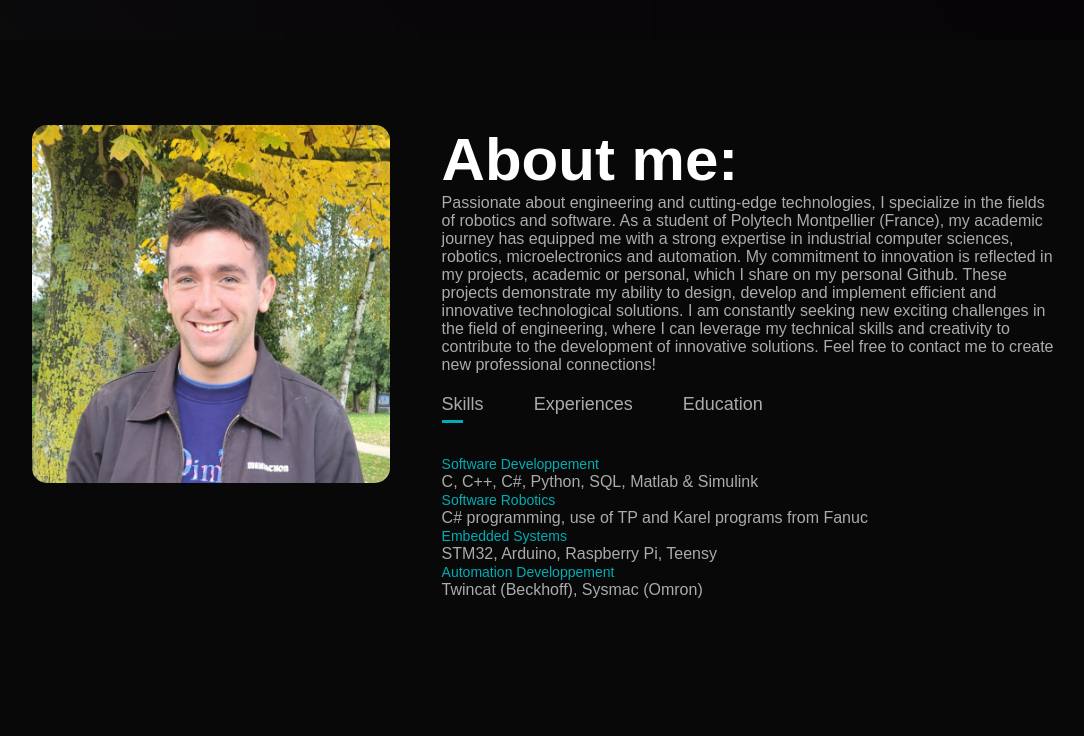
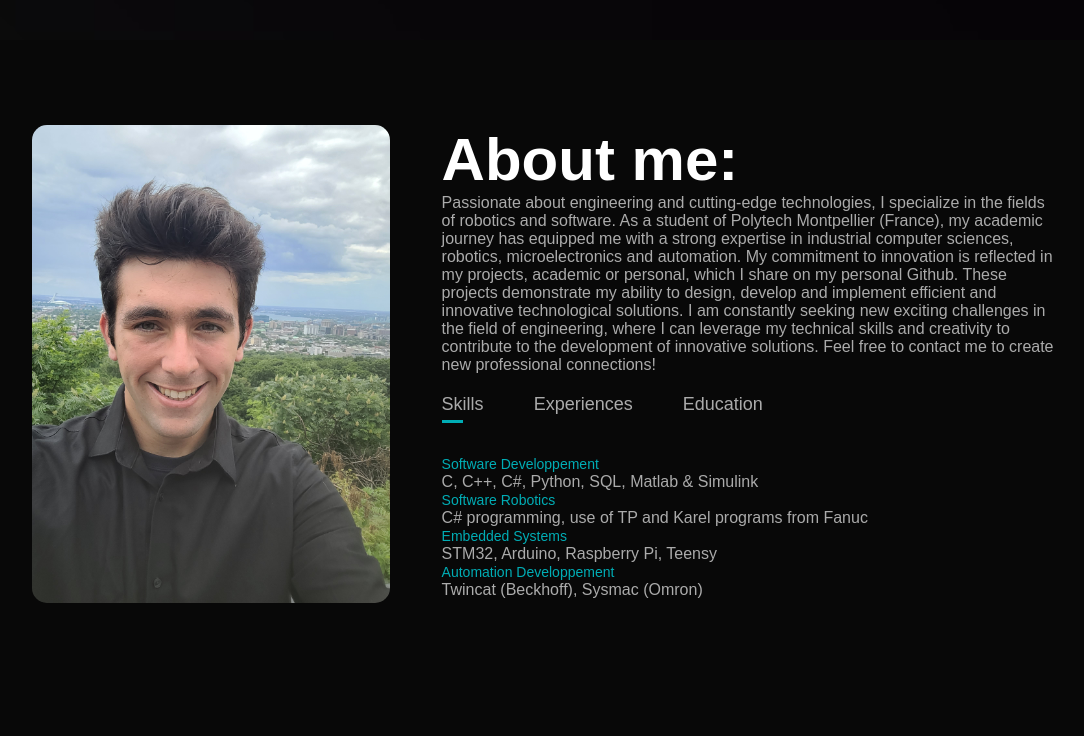
Before and after one commit to sebastien-doyez2812/my_website, a plain HTML site: page index.html in a window 1280 px wide. Shown: the part 760-1496 px from the top of the page, without its empty margins (96-1180 px from the left). Drawn offline with Linux system fonts and the light colour scheme.

Commit message:
update photo

```diff
--- a/index.html
+++ b/index.html
@@ -35,7 +35,7 @@
         <div id="about">
             <div class="container">
                 <div class="row">
-                    <div class="about-col-1"><img src="images/me.jpeg"></div>
+                    <div class="about-col-1"><img src="images/me.jpg"></div>
                     <div class="about-col-2">
                         <h1 class="sub-title">About me:</h1>
                         <p>Passionate about engineering and cutting-edge technologies, I specialize in the fields of robotics and software. As a student of Polytech Montpellier (France), my academic journey has equipped me with a strong expertise in industrial computer sciences, robotics, microelectronics and automation.
```
Also changed, not shown: images/me.jpeg (deleted), images/me.jpg (added).
